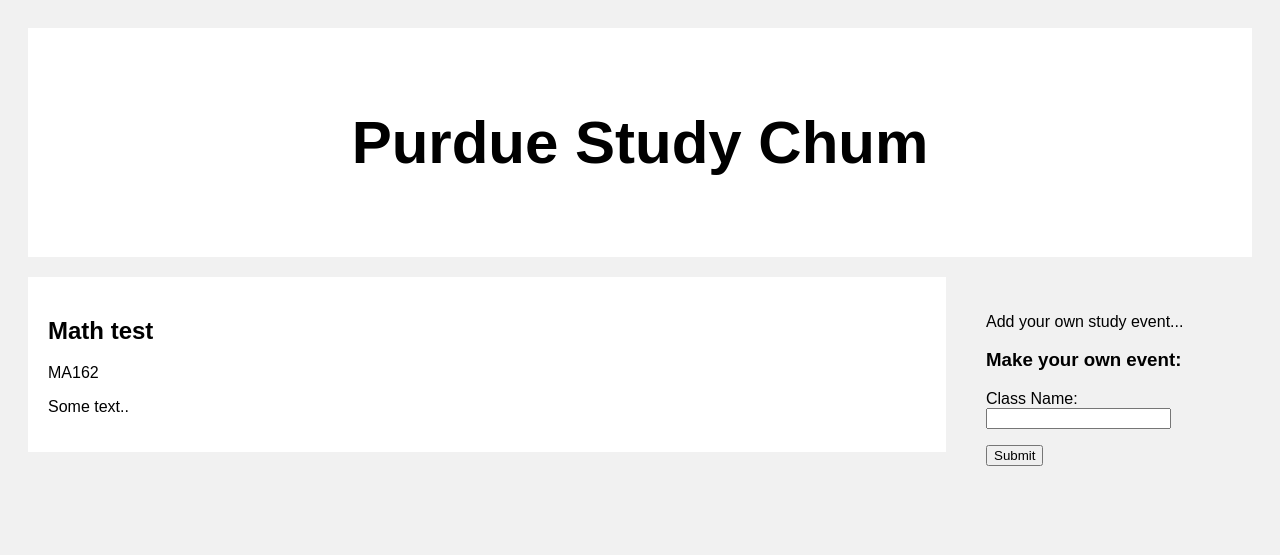
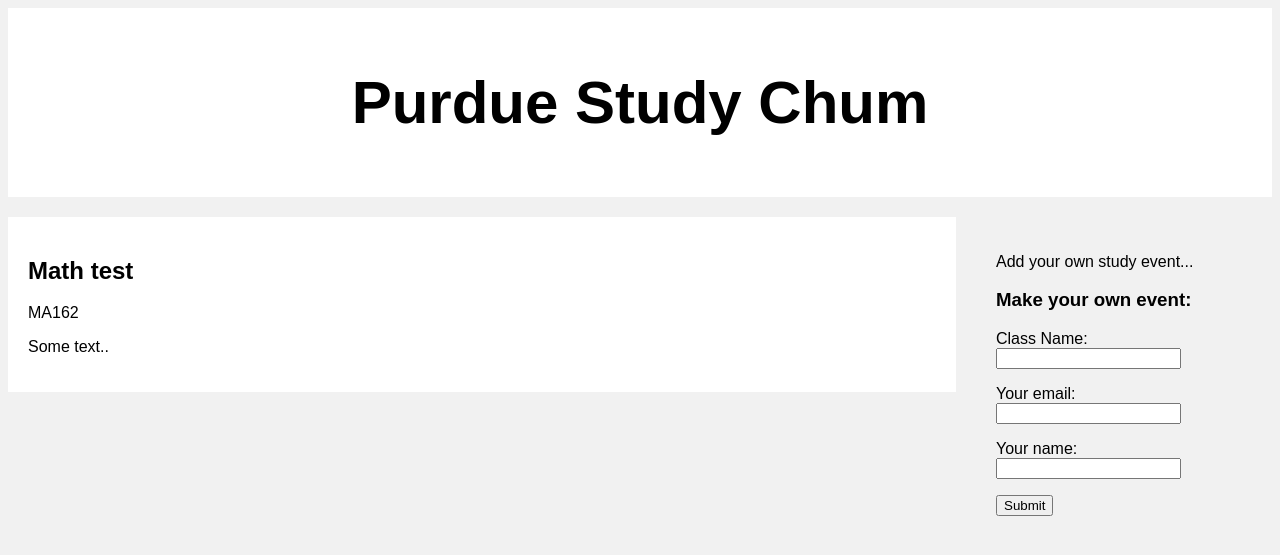
Before and after one commit to nathanielCherian/8th-floor, a Flask app: page / in a window 1280 px wide. Shown: the top 555 px of the page. Run offline with Flask 2, Linux system fonts and the light colour scheme.

Commit message:
database stuff

```diff
--- a/templates/index.html
+++ b/templates/index.html
@@ -1,7 +1,10 @@
 <!DOCTYPE html>
+<html>
+<body>
+
 <div class="header">
     <h2>Purdue Study Chum</h2>
-  </div>
+</div>
 
  <div class="row">
     <div class="leftcolumn">
@@ -23,51 +26,15 @@
             <form action="/", method="POST">
                 <h3>Make your own event:</h3>
                 <p>Class Name: <input type="text" name="class_name"></p>
+                <p>Your email: <input type="email" name="email"></p>
+                <p>Your name: <input type="name" name="name"></p>
                 <input type="submit" />
             </form>
         </div>
     </div>
 
-    </div>
+</div>
 
-
-<!--
-    <div class="rightcolumn">
-      <div class="card">
-        <h2>About Me</h2>
-        <div class="fakeimg" style="height:100px;">Image</div>
-        <p>Some text about me in culpa qui officia deserunt mollit anim..</p>
-      </div>
-      <div class="card">
-        <h3>Popular Post</h3>
-        <div class="fakeimg">Image</div><br>
-        <div class="fakeimg">Image</div><br>
-        <div class="fakeimg">Image</div>
-      </div>
-      <div class="card">
-        <h3>Follow Me</h3>
-        <p>Some text..</p>
-      </div>
-    </div>
-  </div> -->
-
-
-<!-- <body>
-    <h1>Events!</h1>
-
-    {% for event in events %}
-        <p>Name: {{ event.name }}</p>
-        <p>Course: {{  event.course }} </p>
-        <p>Professor: {{ event.professor }} </p>
-    {% endfor %}
-
-    <form action="/", method="POST">
-        <h3>Make your own event:</h3>
-        <p>Class Name: <input type="text" name="class_name"></p>
-        <input type="submit" />
-    </form>
-
-</body> -->
 
 
 <style>
@@ -77,13 +44,13 @@
 
 body {
   font-family: Arial;
-  padding: 20px;
+  padding: 0px;
   background: #f1f1f1;
 }
 
 /* Header/Blog Title */
 .header {
-  padding: 30px;
+  padding: 10px;
   font-size: 40px;
   text-align: center;
   background: white;
@@ -144,5 +111,5 @@
   }
 }
 </style>
-
+</body>
 </html>
```
Also changed, not shown: main.py (+9 -0 lines).
